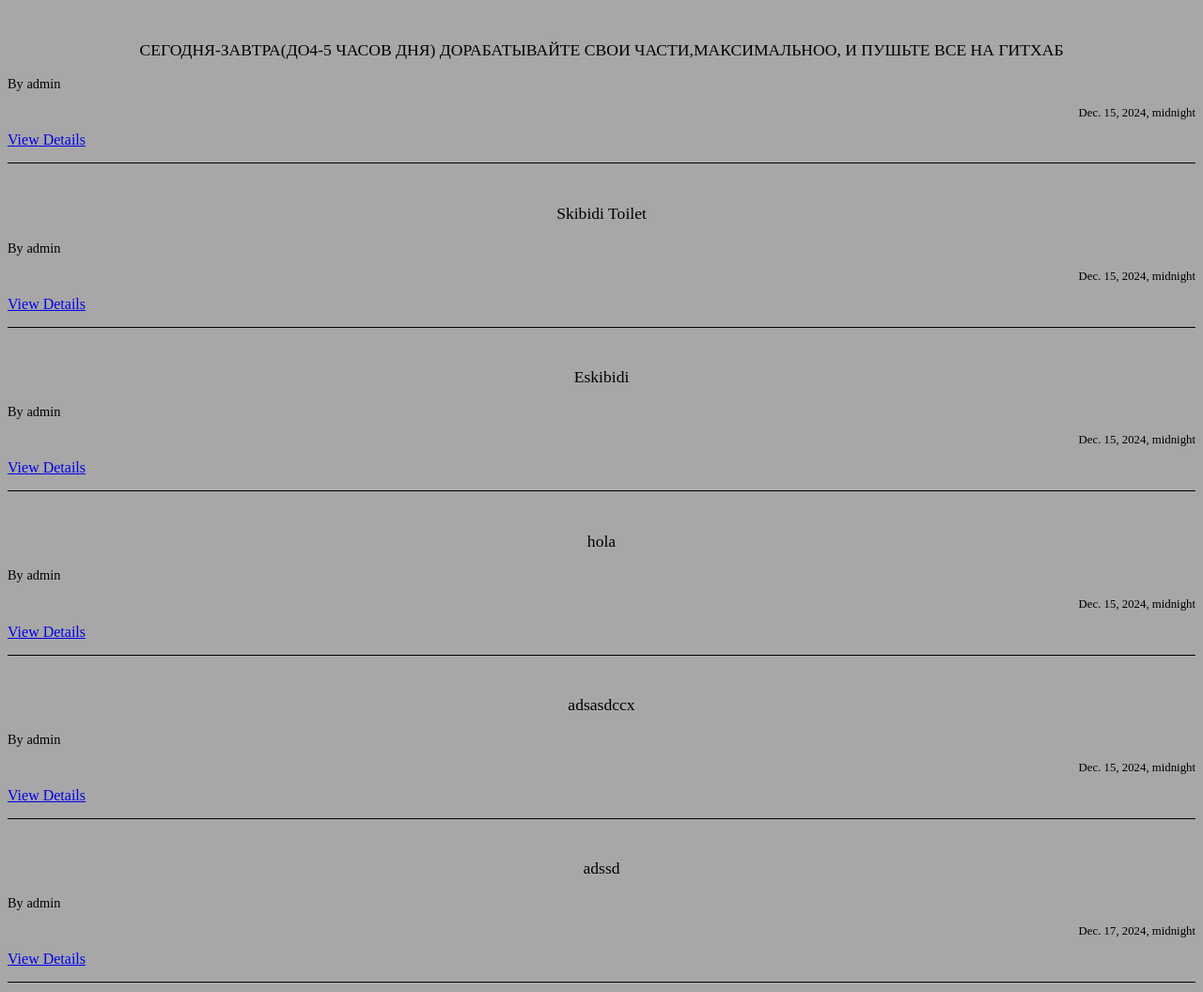
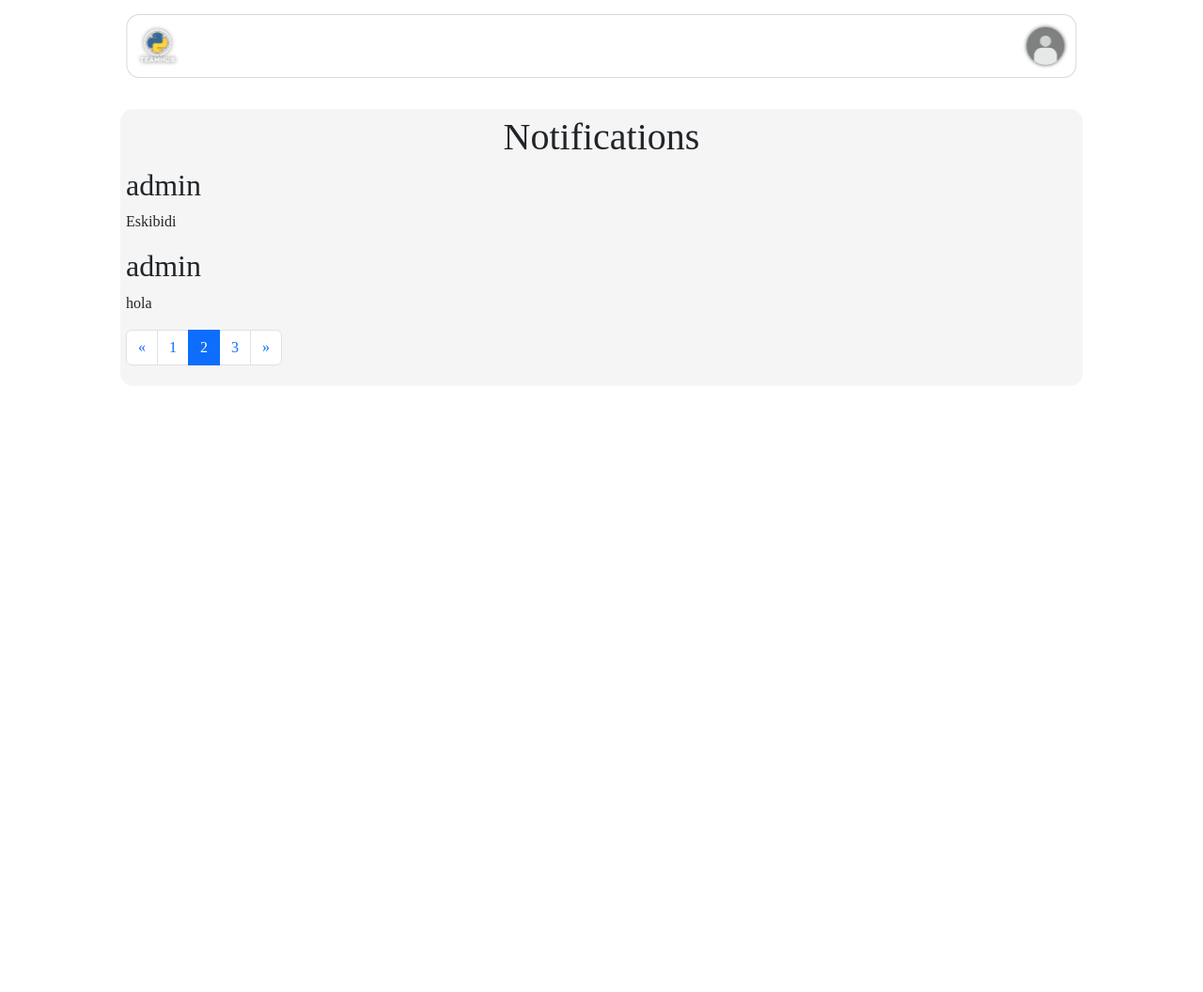
Before and after one commit to LEGENDA123698/TeamHub, a Django app: page /notifications/?page=2 in a window 1280 px wide. Shown: the whole page at 94% size. After the commit the page ends 389 px from the top, so only its background shows below. Run offline with Django 5.2, Linux system fonts and the light colour scheme; data comes from the database, SQL or seed files in the repository; both versions use the stored data as it was after the commit; tables that the repository leaves empty hold one stand-in row (values such as "Sample post"); some libraries are stand-ins or nearby versions; some web fonts are replaced.

Commit message:
рабочий notification лист с пагинацией

```diff
--- a/notifications_app/forms.py
+++ b/notifications_app/forms.py
@@ -4,7 +4,7 @@ from django import forms
 class NotificationForm(forms.ModelForm):
     class Meta:
         model = Notification
-        fields = ['text', 'author', 'date']
+        fields = ['text', 'date']
         widgets = {
             'date': forms.DateInput(attrs={'type': 'date'})
         }
--- a/notifications_app/views.py
+++ b/notifications_app/views.py
@@ -1,5 +1,6 @@
 from django.shortcuts import render
 from django.views.generic import CreateView, UpdateView, DeleteView, DetailView, ListView
+from django.core.paginator import Paginator
 from django.contrib.auth.mixins import LoginRequiredMixin
 from .models import *
 from .forms import *
@@ -9,7 +10,6 @@ from .forms import *
     #return user.is_superuser or user.groups.filter(name='Moderators').exists()
 
 # Creation
-
 class NotificationCreateView(LoginRequiredMixin, CreateView):
     model = Notification
     form_class = NotificationForm
@@ -43,6 +43,14 @@ class NotificationListView(ListView):
     template_name = 'notification_app/notif.html'
     context_object_name = 'notifications'
 
+    def get_context_data(self, **kwargs):
+        context = super().get_context_data(**kwargs)
+        context['notifications'] = Notification.objects.all()
+        paginator = Paginator(context['notifications'], 2)
+        page_num = self.request.GET.get('page')
+        context['page_object'] = paginator.get_page(page_num)
+        return context
+
 class NotificationDetailView(DetailView):
     model = Notification
     template_name = 'notification_app/notif_detail.html'
--- a/static/notifications_app/notif.css
+++ b/static/notifications_app/notif.css
@@ -1,6 +1,6 @@
 @import '../base.css';
 
-body {
+/** body {
     background-color: rgb(167, 167, 167);
     justify-content: center;
     align-items: center;
@@ -23,4 +23,17 @@ body {
     font-size: 0.8em;
     color: #000000;
     text-align: right;
+} **/
+
+.container {
+    background: whitesmoke;
+    border-radius: 14px;
+    padding: 6px;
+    width: 80vw;
+    margin-top: 14.5vh;
+    gap: 6px;
 }
+
+.navbar {
+    width: 79vw
+}
--- a/teamhub/urls.py
+++ b/teamhub/urls.py
@@ -24,11 +24,12 @@ urlpatterns = [
     path('', include('main_app.urls')),
     path('auth/', include('auth_app.urls')),
     path('forum/', include('forum_app.urls')),
-    path('', include('calendar_app.urls')),
-    path('', include('materials_app.urls')),
-    path('', include('portfolio_app.urls')),
-    path('', include('vote_app.urls')),
+    path('calendar/', include('calendar_app.urls')),
+    path('materials/', include('materials_app.urls')),
+    path('portfolio/', include('portfolio_app.urls')),
+    path('vote/', include('vote_app.urls')),
     path('notifications/', include('notifications_app.urls')),
+    path('gallery/', include('gallery_app.urls')),
 ]
 
 if settings.DEBUG:
--- a/templates/forum_app/theme_detail.html
+++ b/templates/forum_app/theme_detail.html
@@ -1,5 +1,5 @@
 {% load static %}
-<!DOCTYPE html>
+<--- <!DOCTYPE html>
 <html lang="en">
 
 <head>
--- a/templates/notification_app/notif.html
+++ b/templates/notification_app/notif.html
@@ -1,20 +1,49 @@
-<head>
-    <title>Notifications List</title>
-    {% load static %}
-    <link rel="stylesheet" href="{% static 'notifications_app/notif.css' %}">
-</head>
-<body>
-    {% block content %}
-            {% for notification in notifications %}
-                <div class="notification">
-                    <p class="text">{{ notification.text }}</p>
-                    <p class="author">By {{ notification.author }}</p>
-                    <p class="date">{{ notification.date }}</p>
-                    <a href="{% url 'notification-detail' notification.pk %}" class="back-link">View Details</a>
-                </div>
-                {% empty %}
-                    <p class="">No notifications available.</p>
-                {% endfor %}
-    {% endblock %}
-
-</body>
+{% include 'base.html' %}
+{% load static %}
+{% block extra_head %}
+<link rel="stylesheet" href='{% static '/notifications_app/notif.css' %}'>
+<title>TeamHub Notifications</title>
+{% endblock %}
+{% block content %}
+<div class='container'>
+    <div class="default-placeholder">
+        <div class="placeholder-header">
+            <h1 class='text-center'>Notifications</h1>
+            {% if user.is_staff %}
+            <button class="create-button no-focus" data-bs-toggle="modal" data-bs-target="#">
+                <i class="fa-solid fa-plus"></i>
+            </button>
+            {% endif %}
+        </div>
+    </div>
+{% if notifications %}
+{% if page_object %}
+    {% for notification in page_object %}
+        <h2>{{ notification.author }}</h2>
+        <p>{{ notification.text }}</p>
+    {% endfor %}
+    <ul class='pagination'>
+        {% if page_object.has_previous %}
+        <li class="page-item">
+            <a class="page-link" href="?page={{ page_object.previous_page_number }}" aria-label="Previous">&laquo;</a>
+        </li>
+        {% for num in page_object.paginator.page_range %}
+        <li class="page-item {% if page_object.number == num %}active{% endif %}">
+          <a class="page-link" href="?page={{ num }}">{{ num }}</a>
+        </li>
+        {% endfor %}
+        {% endif %}
+        {% if page_object.has_next %}
+        <li class="page-item">
+        <a class="page-link" href="?page={{ page_object.next_page_number }}" aria-label="Next">&raquo;</a>
+        </li>
+        {% else %}
+        <li class="page-item disabled">
+        <a class="page-link" href="#" aria-label="Next">&raquo;</a>
+        </li>
+        {% endif %}
+    </ul>
+{% endif %}
+{% endif %}
+</div>
+{% endblock %}
--- a/templates/page.html
+++ b/templates/page.html
@@ -6,3 +6,5 @@
         {% endfor %}
     </ul>
 </nav>
+
+вот это походу
```
Also changed, not shown: templates/notification_app/notif_detail.html (+121 -6 lines), db.sqlite3.
